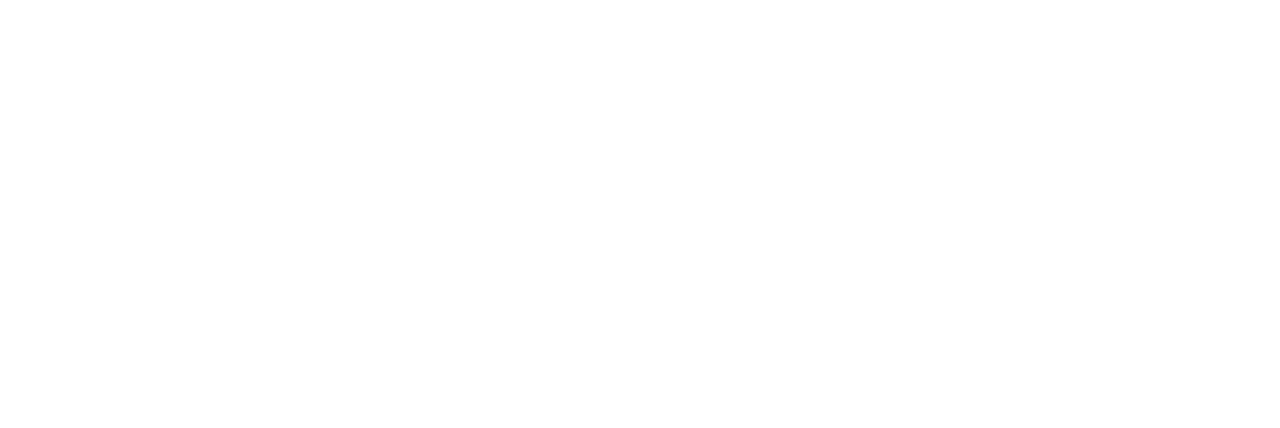
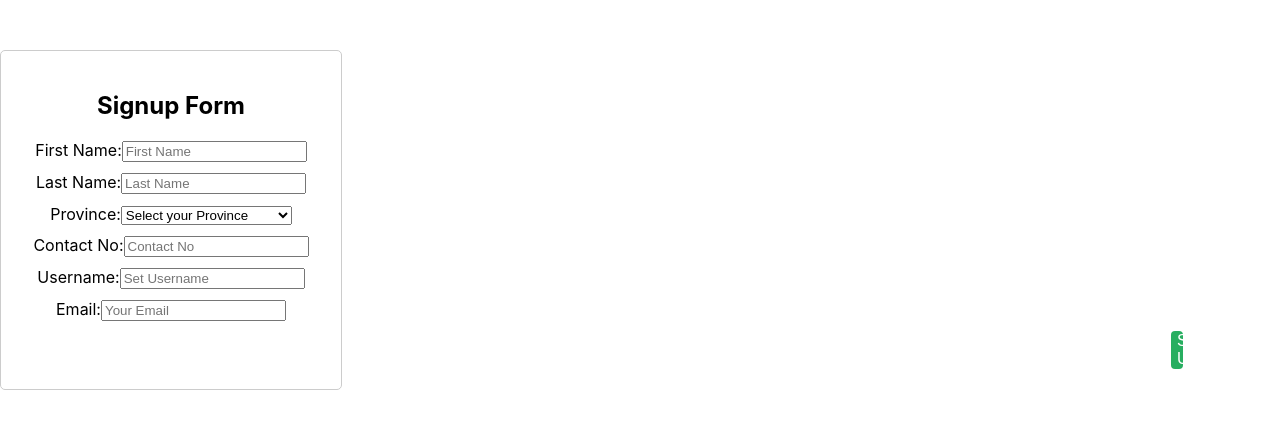
Before and after one commit to shree404/Daan-Griha-Frontend, a React (Create React App) app: page / in a window 1280 px wide. Before the commit this address had no page. Shown: the top 428 px of the page. Built offline with nearby package versions, Linux system fonts and the light colour scheme.

Commit message:
province and district added

```diff
--- a/src/App.js
+++ b/src/App.js
@@ -6,14 +6,17 @@
 
 function App() {
   return (
-    <Router>
-      <div>
-        <Home />
-        <Routes>
-          <Route path="/signup" element={<SignUp />} />
-        </Routes>
-      </div>
-    </Router>
+    // <Router>
+    //   <div>
+    //     <Home />
+    //     <Routes>
+    //       <Route path="/signup" element={<SignUp />} />
+    //     </Routes>
+    //   </div>
+    // </Router>
+    <div>
+      <SignUp/>
+    </div>
   );
 }
 export default App;
--- a/src/components/SignUp.css
+++ b/src/components/SignUp.css
@@ -0,0 +1,21 @@
+.container {
+  margin-top: 50px;
+  width: 300px;
+  padding: 20px;
+  border: 1px solid #ccc;
+  border-radius: 5px;
+  text-align: center;
+}
+form {
+  display: flex;
+  flex-direction: column;
+  gap: 10px;
+}
+button {
+  padding: "10px";
+  background-color: #007bff;
+  color: #fff;
+  border: none;
+  border-radius: 3px;
+  cursor: pointer;
+}
--- a/src/components/SignUp.js
+++ b/src/components/SignUp.js
@@ -1,18 +1,229 @@
-import React from "react";
+import React, { useState } from "react";
 import "./SignUp.css";
 
 function SingUp() {
+  const [formData, setFormData] = useState({
+    firstname: "",
+    lastname: "",
+    province: "",
+    district: "",
+    municipality: "",
+    contact: "",
+    email: "",
+    username: "",
+    password: "",
+    confirmpassword: "",
+  });
+  const handleInputChange = (event) => {
+    const { name, value } = event.target;
+    setFormData({
+      ...formData,
+      [name]: value,
+    });
+  };
+
+  const getDistricts = (province) => {
+    const provinceDistricts = {
+      koshi: [
+        "Jhapa",
+        "Ilam",
+        "Panchthar",
+        "Taplejung",
+        "Sankhuwasabha",
+        "Terhathum",
+        "Bhojpur",
+        "Dhankuta",
+        "Khotang",
+        "Sunsari",
+        "Morang",
+        "Solukhumbu",
+        "Okhaldhunga",
+        "Udaipur",
+      ],
+      madesh: [
+        "Parsa",
+        "Bara",
+        "Rautahat",
+        "Sarlahi",
+        "Mahotari",
+        "Dhanusha",
+        "Siraha",
+        "Saptari",
+      ],
+      bagmati: [
+        "Kathmandu",
+        "Lalitpur",
+        "Bhaktapur",
+        "Chitwan",
+        "Rasuwa",
+        "Ramechhap",
+        "Kavre",
+        "Makhwanpur",
+        "Dhading",
+        "Nuwakot",
+        "Sindhupalchoke",
+        "Dolakha",
+        "Sindhuli",
+      ],
+      gandaki: [
+        "Baglung ",
+        "Gorkha",
+        "Manang",
+        "Lamjung",
+        "Tanahun",
+        "Nawalparasi",
+        "Kaski",
+        "Syangja",
+        "Parvat",
+        "Myagdi",
+        "Mustang",
+      ],
+      lumbini: [
+        "Arghakhanchi",
+        "Banke",
+        "Bardiya",
+        "Dang",
+        "Eastern Rukum",
+        "Gulmi",
+        "Kapilvastu",
+        "Parasi",
+        "Palpa",
+        "Pyuthan",
+        "Rolpa",
+        "Rupandehi",
+      ],
+      karnali: [
+        "Dolpa",
+        "Mugu",
+        "Humla",
+        "Jumla",
+        "Kalikot",
+        "Dailekh",
+        "Jajarkot",
+        "Rukum",
+        "Salyan",
+        "Surkhet",
+      ],
+      sudurpashchim: [
+        "Kailali",
+        "Kanchanpur",
+        "Baitadi",
+        "Dadeldhura",
+        "Doti",
+        "Achham",
+        "Darchula",
+        "Bajhang",
+        "Bajura",
+      ],
+    };
+
+    return provinceDistricts[province] || [];
+  };
+
+  const handleSubmit = (event) => {
+    event.preventDefault();
+    console.log("Form submitted:", formData);
+  };
   return (
-    <div>
-      <form>
-        <label htmlFor="First Name"></label>
-        <input type="text" name="firstname" id="firstname" placeholder="First Name" />
-       <label htmlFor="Last Name"></label>
-        <input type="text" name="firstname" id="lastname" placeholder="Last Name" />
-        <label htmlFor="Contact"></label>
-        <input type="number" name="contact" id="contact" placeholder="Contact No" />
-        <label htmlFor="Email"></label>
-        <input type="email" name="email" id="email" placeholder="Your Email" />
+    <div className="container">
+      <h2>Signup Form</h2>
+      <form onSubmit={handleSubmit}>
+        <label htmlFor="First Name" className="firstname">
+          {" "}
+          First Name:
+          <input
+            type="text"
+            name="firstname"
+            id="firstname"
+            placeholder="First Name"
+            value={formData.firstname}
+            onChange={handleInputChange}
+          />
+        </label>
+        <label htmlFor="Last Name" className="lastname">
+          {" "}
+          Last Name:
+          <input
+            type="text"
+            name="lastname"
+            id="lastname"
+            placeholder="Last Name"
+            value={formData.lastname}
+            onChange={handleInputChange}
+          />
+        </label>
+        <label htmlFor="Province" className="province">
+          {" "}
+          Province:
+          <select
+            name="province"
+            value={formData.province}
+            onChange={handleInputChange}
+          >
+            <option value="">Select your Province</option>
+            <option value="koshi">Koshi province</option>
+            <option value="madesh">Madesh Province </option>
+            <option value="bagmati">Bagmati Province</option>
+            <option value="gandaki">Gandaki Province</option>
+            <option value="lumbini">Lumbini Province</option>
+            <option value="karnali">Karnali Province</option>
+            <option value="sudurpashchim">Sudurpashchim Province</option>
+          </select>
+        </label>
+        {formData.province && (
+          <label htmlFor="district">
+            District:
+            <select
+              name="district"
+              value={formData.district}
+              onChange={handleInputChange}
+            >
+              <option value="">Select district</option>
+              {getDistricts(formData.province).map((district) => (
+                <option key={district} value={district}>
+                  {district}
+                </option>
+              ))}
+            </select>
+          </label>
+        )}
+        <label htmlFor="Contact">
+          {" "}
+          Contact No:
+          <input
+            type="tel"
+            name="contact"
+            id="contactno"
+            placeholder="Contact No"
+            value={formData.contact}
+            onChange={handleInputChange}
+          />
+        </label>
+        <label htmlFor="username">
+          {" "}
+          Username:
+          <input
+            type="text"
+            name="username"
+            id="username"
+            placeholder="Set Username"
+            value={formData.username}
+            onChange={handleInputChange}
+          />
+        </label>
+        <label htmlFor="Email">
+          {" "}
+          Email:
+          <input
+            type="email"
+            name="email"
+            id="email"
+            placeholder="Your Email"
+            value={formData.email}
+            onChange={handleInputChange}
+          />
+        </label>
+        <button type="submit">Sign Up</button>
       </form>
     </div>
   );
```
